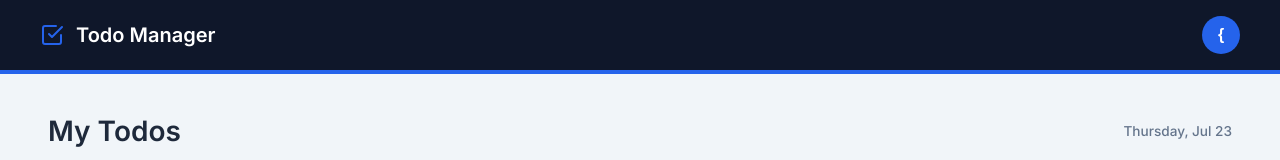
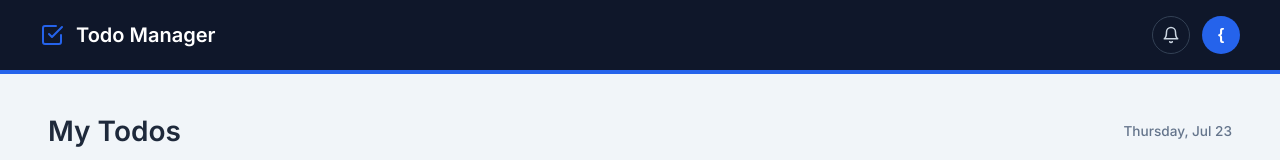
Before and after one commit to Ankit-Dokarka/todo-app, a React (Vite) app: page / in a window 1280 px wide. Shown: the top 160 px of the page. Built offline with nearby package versions, Linux system fonts and the light colour scheme; sample sign-in values are in the browser's storage.

Commit message:
add static  notification icon

```diff
--- a/src/components/Header.css
+++ b/src/components/Header.css
@@ -34,9 +34,29 @@
 
 .header-actions {
   display: flex;
-  gap: 0.5rem;
+  gap: 0.75rem;
   flex-wrap: wrap;
   align-items: center;
+}
+
+.header-icon-btn {
+  display: flex;
+  align-items: center;
+  justify-content: center;
+  width: 38px;
+  height: 38px;
+  border-radius: 50%;
+  background-color: transparent;
+  color: var(--color-sidebar-text);
+  border: 1px solid #334155;
+  cursor: pointer;
+  transition: all 0.2s ease;
+}
+
+.header-icon-btn:hover {
+  background-color: var(--color-sidebar-hover);
+  color: var(--color-surface);
+  border-color: var(--color-sidebar-hover);
 }
 
 .header-action-btn {
@@ -65,7 +85,7 @@
 
 .user-dropdown-wrapper {
   position: relative;
-  margin-left: 0.5rem;
+  margin-left: 0;
 }
 
 .user-avatar-btn {
--- a/src/components/Header.jsx
+++ b/src/components/Header.jsx
@@ -1,5 +1,5 @@
 import { useState, useEffect, useRef } from "react";
-import { FiCheckSquare, FiUser, FiKey, FiLogOut } from "react-icons/fi";
+import { FiCheckSquare, FiUser, FiKey, FiLogOut, FiBell } from "react-icons/fi";
 import "./Header.css";
 import { useNavigate } from "react-router-dom";
 
@@ -29,6 +29,11 @@ export default function Header({ handleLogout }) {
         <FiCheckSquare size={24} />
         <h1>Todo Manager</h1>
       </div>
+
+      <div className="header-actions">
+        <button className="header-icon-btn" aria-label="Notifications">
+          <FiBell size={18} />
+        </button>
 
         <div className="user-dropdown-wrapper" ref={dropdownRef}>
           <button
@@ -81,6 +86,7 @@ export default function Header({ handleLogout }) {
             </div>
           )}
         </div>
+      </div>
     </header>
   );
 }
--- a/src/components/LoginPage.css
+++ b/src/components/LoginPage.css
@@ -134,7 +134,6 @@
   cursor: not-allowed;
 }
 
-/* Spinner Animation */
 .spin {
   animation: spin 1s linear infinite;
 }
```
Lines whose indentation alone changed are shown as unchanged.
